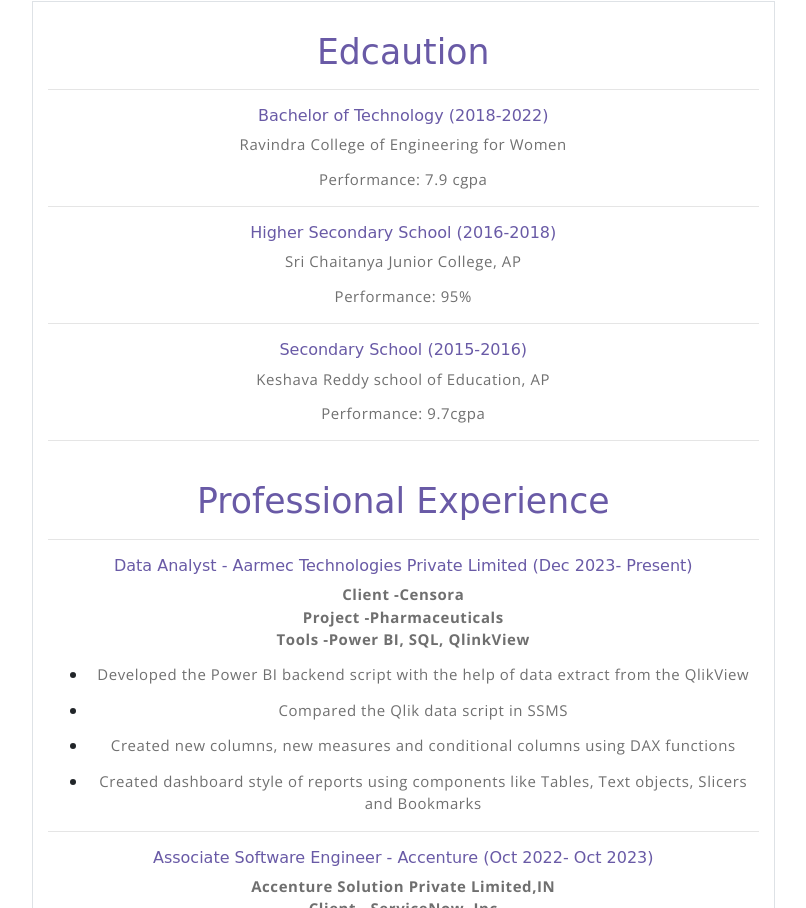
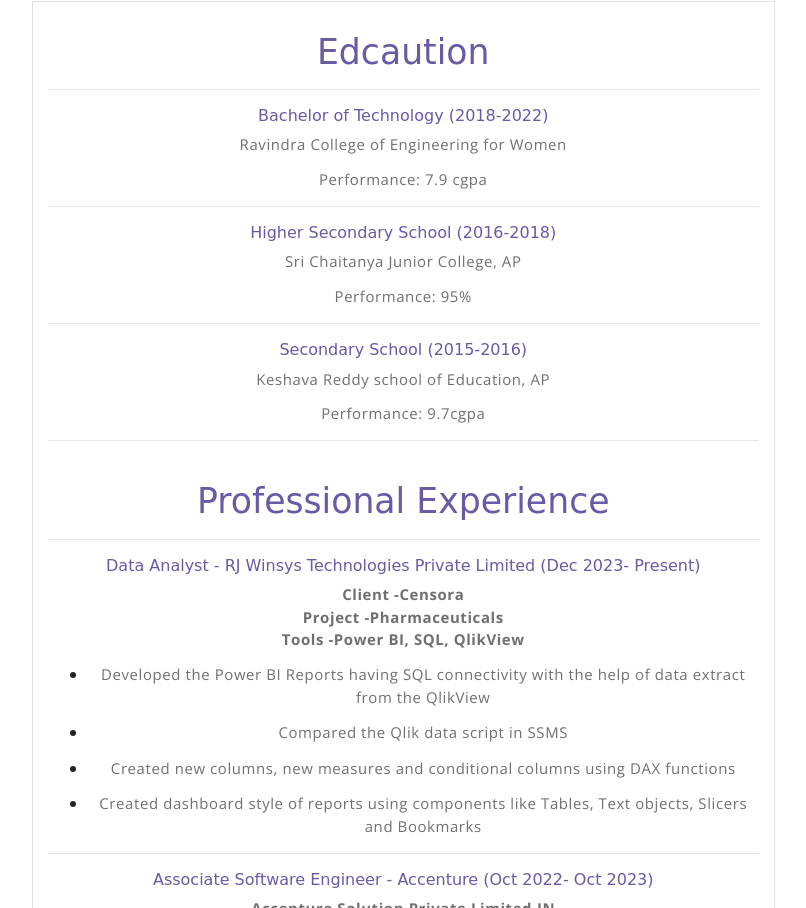
Before and after one commit to Jahnavi-Thiruvidhi/Portfolio, a plain HTML site: page index.html in a window 1280 px wide. Shown: the part 4154-5062 px from the top of the page, without its empty margins (220-1026 px from the left). Drawn offline with nearby package versions, Linux system fonts and the light colour scheme; a web font is replaced by a local one.

Commit message:
Update index.html

```diff
--- a/index.html
+++ b/index.html
@@ -351,7 +351,7 @@
 
 
 
-        Results-driven Data Scientist & Data Analyst with 2+ years of industry experience. Expertise in Data Analysis, Machine Learning, and Data Visualization using Python, and SQL and Power BI. Proven ability to extract valuable insights and provide actionable recommendations. Strong track record of solving business problems and driving impactful outcomes. Excellent communicator and collaborator, always staying abreast of the latest trends and technologies in Data Science and Data Analytics
+        Results-driven Data Analyst with 2+ years of industry experience. Expertise in Data Analysis, data Migration, and Data Visualization using Python, and SQL and Power BI. Proven ability to extract valuable insights and provide actionable recommendations. Strong track record of solving business problems and driving impactful outcomes. Excellent communicator and collaborator, always staying abreast of the latest trends and technologies in Data Science and Data Analytics
         <div class="container text-left" style="padding-left: 160px;">
 
             <p>• Responsible for understanding business requirements</p>
@@ -414,7 +414,7 @@
                     <h6 class="pricing-card-title">Professional Experience</h6>
                     <hr>
                     <div class="pricing-card-body">
-                        <h6 >Data Analyst - Aarmec Technologies Private Limited (Dec 2023- Present) <br>
+                        <h6 >Data Analyst - RJ Winsys Technologies Private Limited (Dec 2023- Present) <br>
                             </h6>
                         <div class="pricing-card-list">
 
@@ -423,12 +423,12 @@
 
                             Client -Censora <br>
                             Project -Pharmaceuticals <br>
-                            Tools -Power BI, SQL, QlinkView
+                            Tools -Power BI, SQL, QlikView
 
                         </b>
                             </p>
                             <ul>
-                            <li><p>Developed the Power BI backend script with the help of data extract from the QlikView
+                            <li><p>Developed the Power BI Reports having SQL connectivity with the help of data extract from the QlikView
                             </p> </li>
                             <li><p>Compared the Qlik data script in SSMS</p></li>
                             <li><p>Created new columns, new measures and conditional columns using DAX functions</p></li>
```
